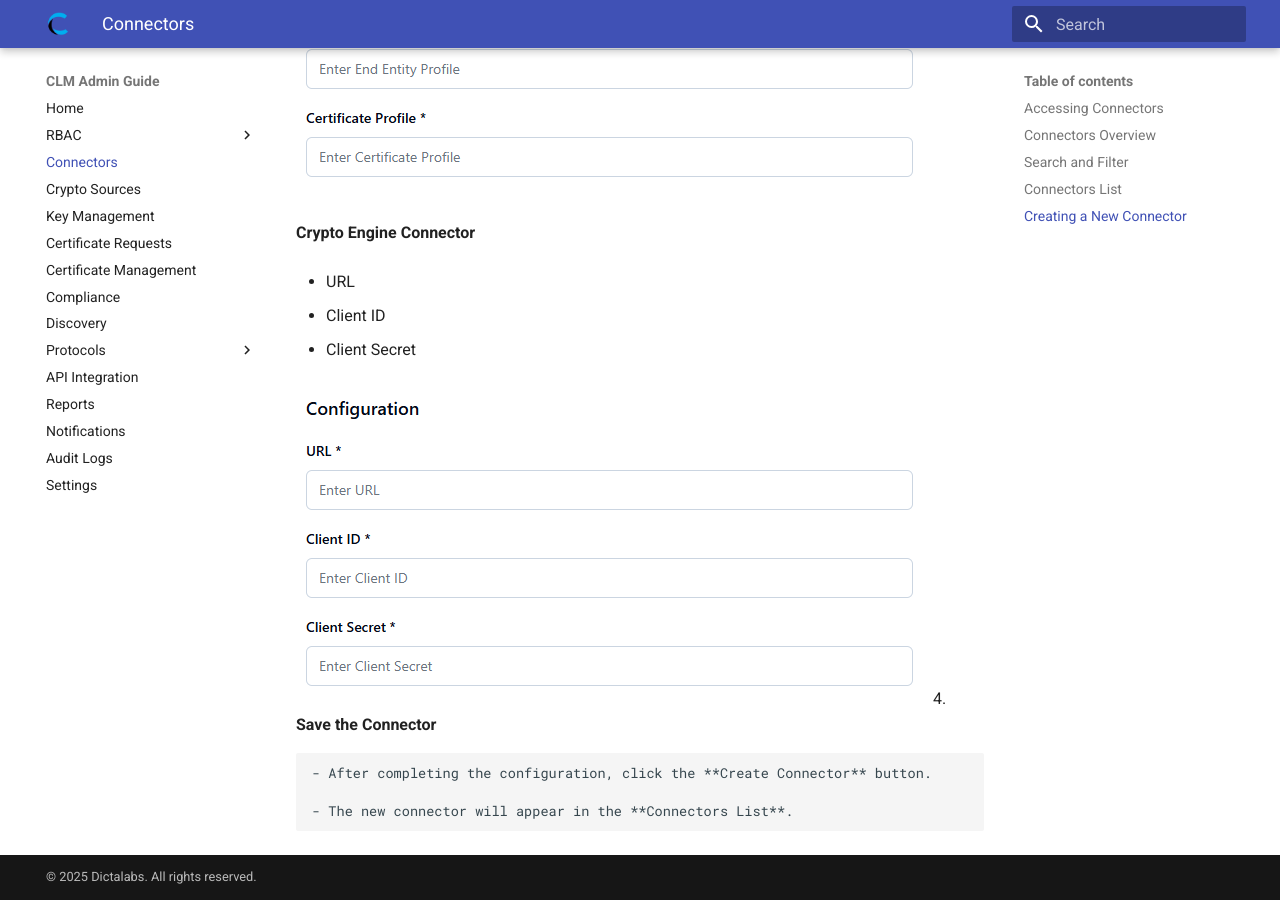
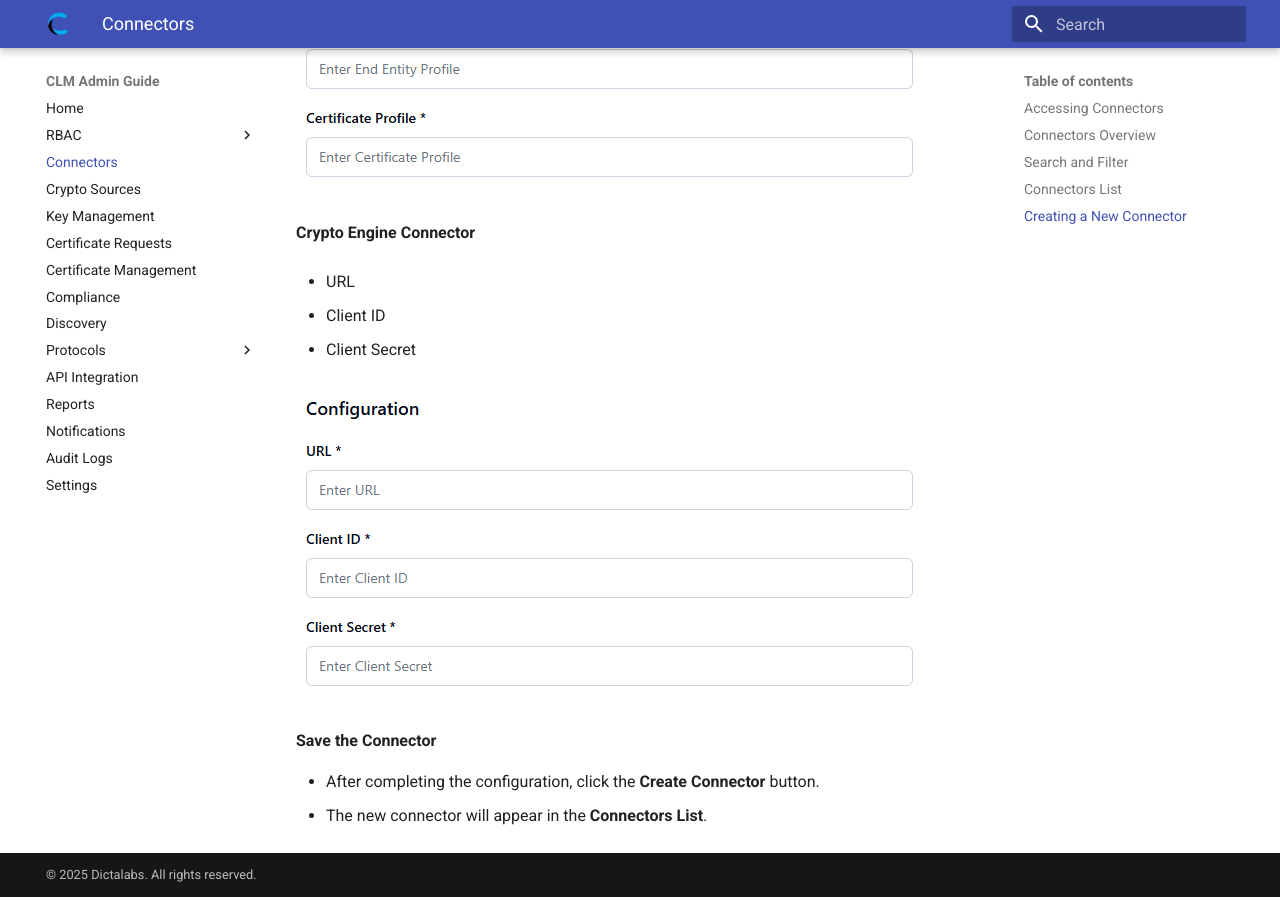
Before and after one commit to dictalabs/clm-admin-guide, an MkDocs documentation site: the page built from docs/connectors.md, in a window 1280 px wide and 900 px high, scrolled down 4229 px. Built offline with MkDocs 1.6.1 and Material for MkDocs 9.7.7, drawn with Linux system fonts in a browser that asks for light colours.

Commit message:
update connectors.md

```diff
--- a/docs/connectors.md
+++ b/docs/connectors.md
@@ -107,8 +107,8 @@ To configure a new connector in CLM:
 - Client Secret
 
 ![Connector Logs](images/connector_logs.png)
-4. **Save the Connector**
 
-    - After completing the configuration, click the **Create Connector** button.
+**Save the Connector**
 
-    - The new connector will appear in the **Connectors List**.
+- After completing the configuration, click the **Create Connector** button.
+- The new connector will appear in the **Connectors List**.
```
